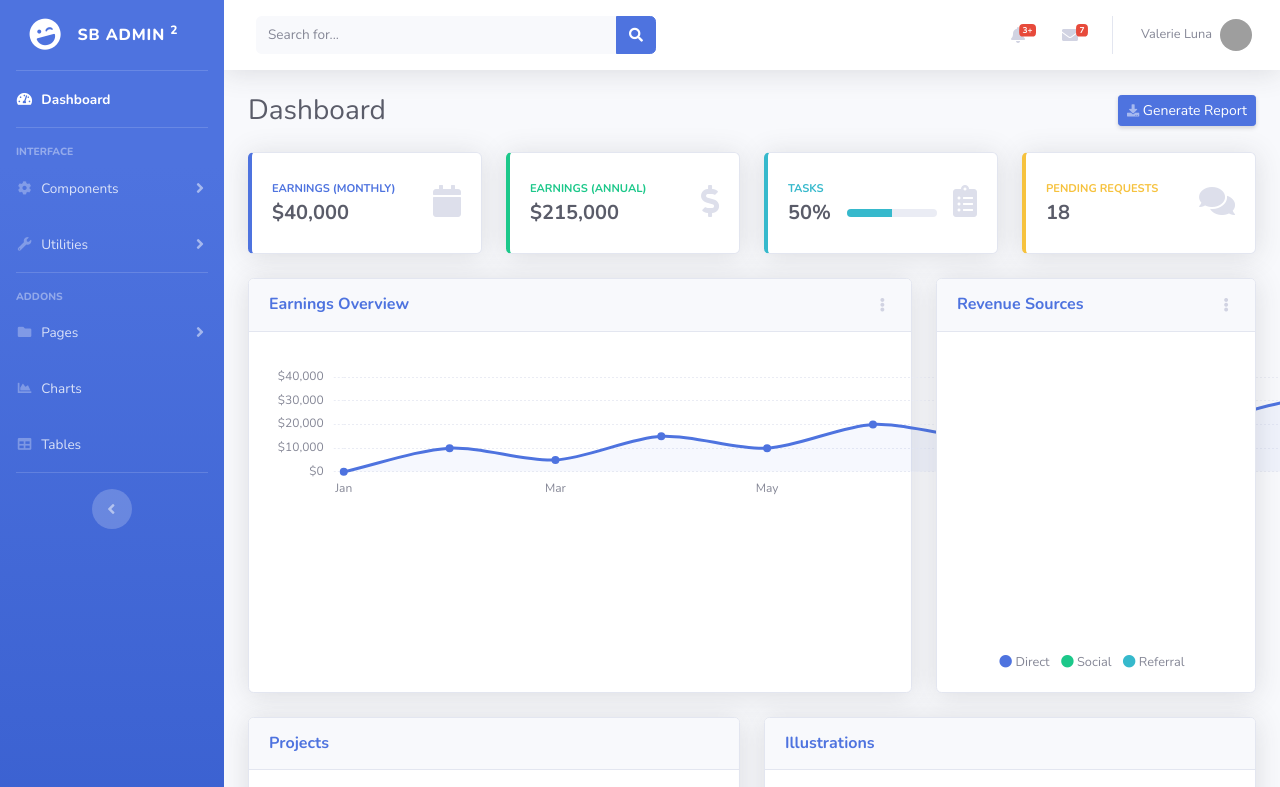
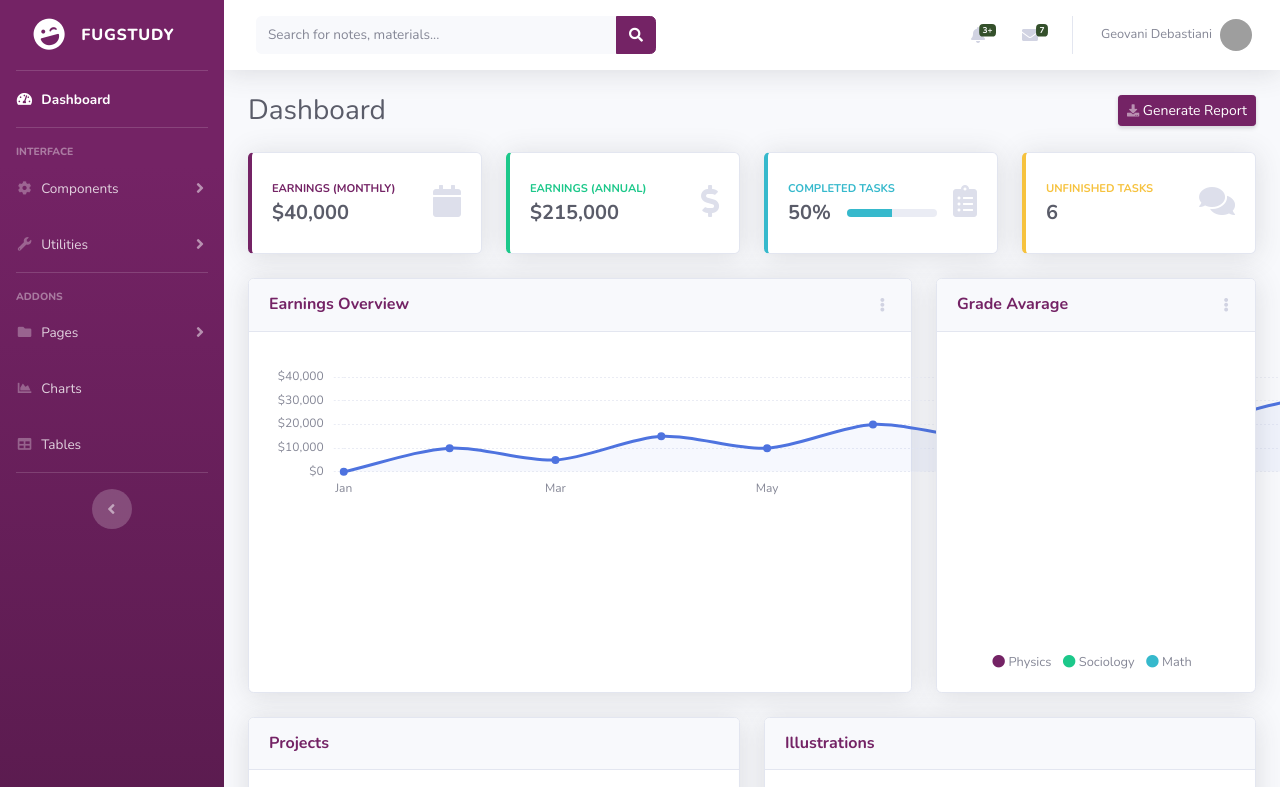
Before and after one commit to GeovaniTech/FugStudy, a website with bundled scripts: page index.html in a window 1280 px wide. Shown: the top 787 px of the page. Built offline with nearby package versions, Linux system fonts and the light colour scheme; grey boxes are pictures that could not be loaded.

Commit message:
First Changes

```diff
--- a/index.html
+++ b/index.html
@@ -9,7 +9,7 @@
   <meta name="description" content="">
   <meta name="author" content="">
 
-  <title>SB Admin 2 - Dashboard</title>
+  <title>FugStudy</title>
 
   <!-- Custom fonts for this template-->
   <link href="vendor/fontawesome-free/css/all.min.css" rel="stylesheet" type="text/css">
@@ -33,7 +33,7 @@
         <div class="sidebar-brand-icon rotate-n-15">
           <i class="fas fa-laugh-wink"></i>
         </div>
-        <div class="sidebar-brand-text mx-3">SB Admin <sup>2</sup></div>
+        <div class="sidebar-brand-text mx-3">FugStudy</div>
       </a>
 
       <!-- Divider -->
@@ -156,7 +156,7 @@
           <!-- Topbar Search -->
           <form class="d-none d-sm-inline-block form-inline mr-auto ml-md-3 my-2 my-md-0 mw-100 navbar-search">
             <div class="input-group">
-              <input type="text" class="form-control bg-light border-0 small" placeholder="Search for..." aria-label="Search" aria-describedby="basic-addon2">
+              <input type="text" class="form-control bg-light border-0 small" placeholder="Search for notes, materials..." aria-label="Search" aria-describedby="basic-addon2">
               <div class="input-group-append">
                 <button class="btn btn-primary" type="button">
                   <i class="fas fa-search fa-sm"></i>
@@ -298,7 +298,7 @@
             <!-- Nav Item - User Information -->
             <li class="nav-item dropdown no-arrow">
               <a class="nav-link dropdown-toggle" href="#" id="userDropdown" role="button" data-toggle="dropdown" aria-haspopup="true" aria-expanded="false">
-                <span class="mr-2 d-none d-lg-inline text-gray-600 small">Valerie Luna</span>
+                <span class="mr-2 d-none d-lg-inline text-gray-600 small">Geovani Debastiani</span>
                 <img class="img-profile rounded-circle" src="https://source.unsplash.com/QAB-WJcbgJk/60x60">
               </a>
               <!-- Dropdown - User Information -->
@@ -380,7 +380,7 @@
                 <div class="card-body">
                   <div class="row no-gutters align-items-center">
                     <div class="col mr-2">
-                      <div class="text-xs font-weight-bold text-info text-uppercase mb-1">Tasks</div>
+                      <div class="text-xs font-weight-bold text-info text-uppercase mb-1">Completed Tasks</div>
                       <div class="row no-gutters align-items-center">
                         <div class="col-auto">
                           <div class="h5 mb-0 mr-3 font-weight-bold text-gray-800">50%</div>
@@ -406,8 +406,8 @@
                 <div class="card-body">
                   <div class="row no-gutters align-items-center">
                     <div class="col mr-2">
-                      <div class="text-xs font-weight-bold text-warning text-uppercase mb-1">Pending Requests</div>
-                      <div class="h5 mb-0 font-weight-bold text-gray-800">18</div>
+                      <div class="text-xs font-weight-bold text-warning text-uppercase mb-1">Unfinished Tasks</div>
+                      <div class="h5 mb-0 font-weight-bold text-gray-800">6</div>
                     </div>
                     <div class="col-auto">
                       <i class="fas fa-comments fa-2x text-gray-300"></i>
@@ -455,7 +455,7 @@
               <div class="card shadow mb-4">
                 <!-- Card Header - Dropdown -->
                 <div class="card-header py-3 d-flex flex-row align-items-center justify-content-between">
-                  <h6 class="m-0 font-weight-bold text-primary">Revenue Sources</h6>
+                  <h6 class="m-0 font-weight-bold text-primary">Grade Avarage</h6>
                   <div class="dropdown no-arrow">
                     <a class="dropdown-toggle" href="#" role="button" id="dropdownMenuLink" data-toggle="dropdown" aria-haspopup="true" aria-expanded="false">
                       <i class="fas fa-ellipsis-v fa-sm fa-fw text-gray-400"></i>
@@ -476,13 +476,13 @@
                   </div>
                   <div class="mt-4 text-center small">
                     <span class="mr-2">
-                      <i class="fas fa-circle text-primary"></i> Direct
+                      <i class="fas fa-circle text-primary"></i> Physics
                     </span>
                     <span class="mr-2">
-                      <i class="fas fa-circle text-success"></i> Social
+                      <i class="fas fa-circle text-success"></i> Sociology
                     </span>
                     <span class="mr-2">
-                      <i class="fas fa-circle text-info"></i> Referral
+                      <i class="fas fa-circle text-info"></i> Math
                     </span>
                   </div>
                 </div>
--- a/scss/_variables.scss
+++ b/scss/_variables.scss
@@ -3,6 +3,12 @@
 
 // Color Variables
 // Bootstrap Color Overrides
+
+$theme-colors: (
+    "primary": #742365,
+    "secondary": #e23d75,
+    "danger": #34502b
+);
 
 $white: #fff !default;
 $gray-100: #f8f9fc !default;
```
Also changed, not shown: css/sb-admin-2.css, css/sb-admin-2.min.css.
